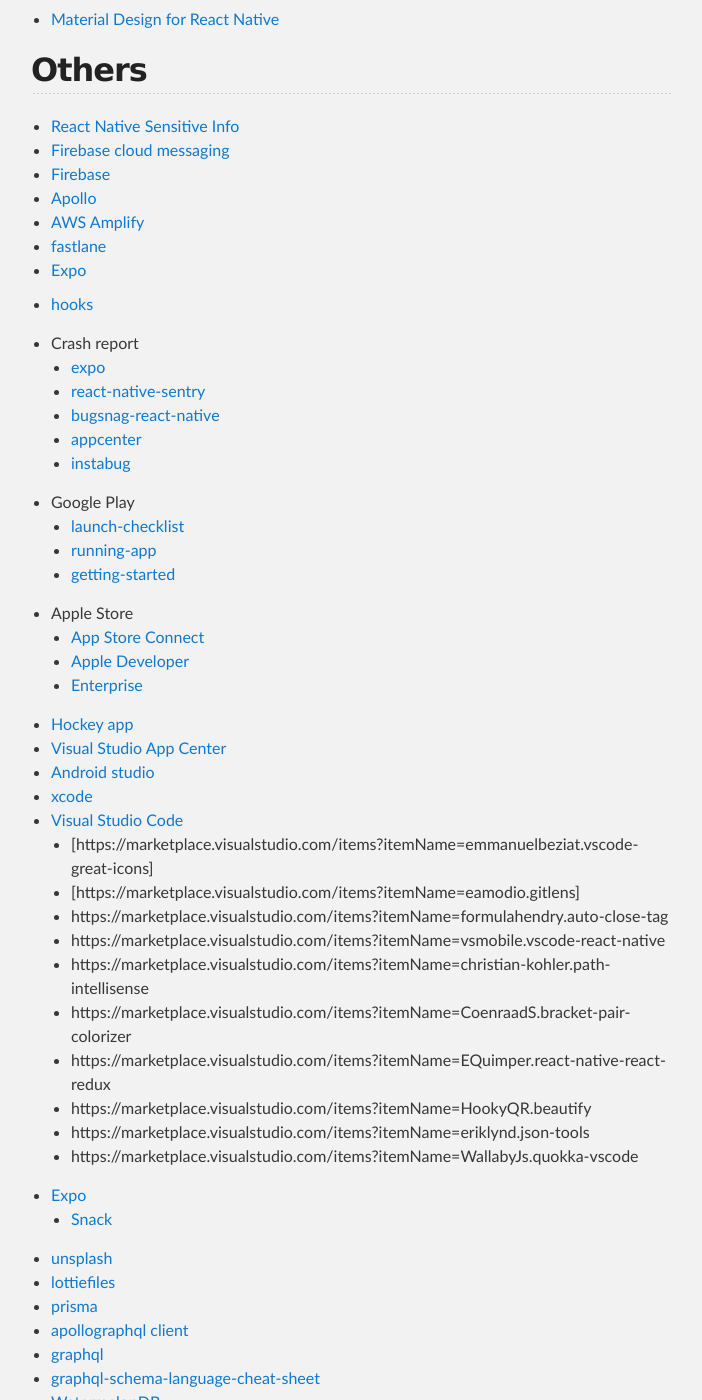
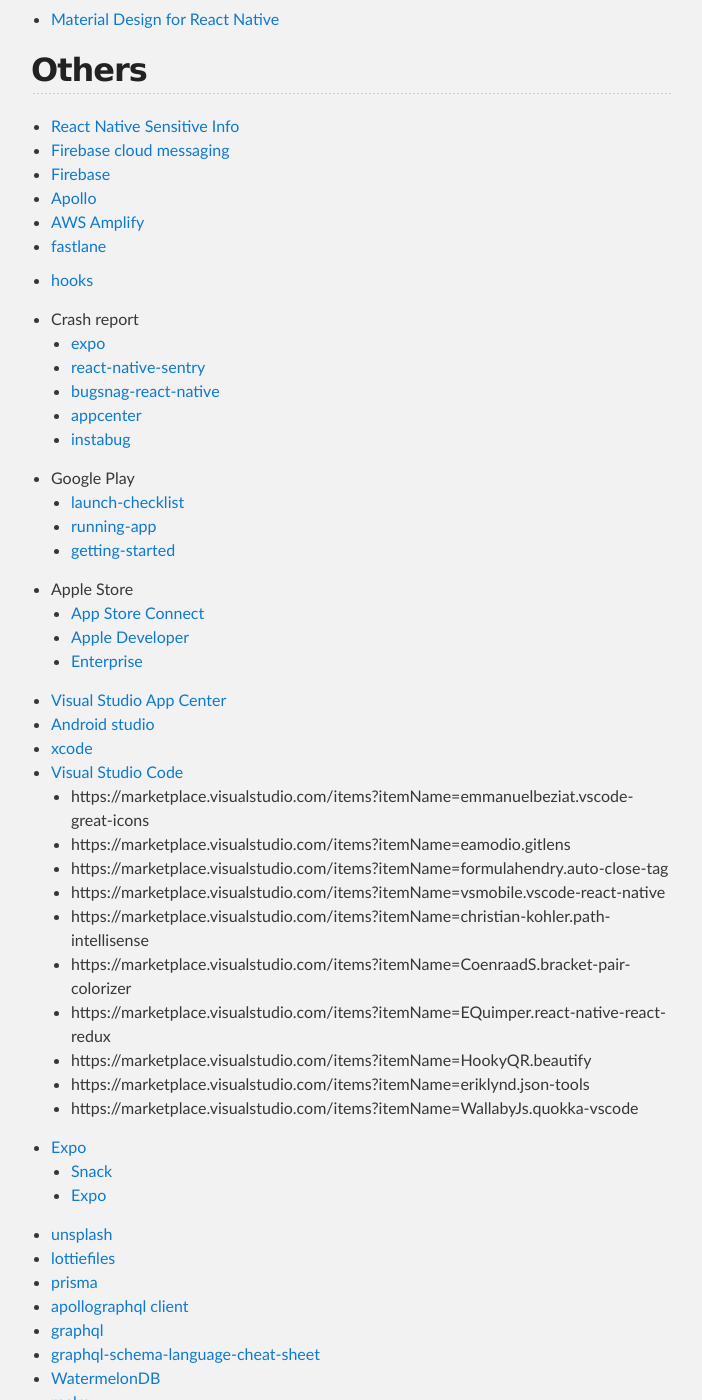
Before and after one commit to haapio/haapio.github.io, a Jekyll site: the page built from react-native.md, in a window 1280 px wide and 1400 px high, scrolled down 2897 px. Shown: the whole window, without its empty margins (289-991 px from the left). Built offline with Jekyll 4.4.1, drawn with Linux system fonts in a browser that asks for light colours; the repository's description, which GitHub fills in, is left out; our own code applies the rules of GitHub Pages for plain Markdown files.

Commit message:
Update react-native.md

```diff
--- a/react-native.md
+++ b/react-native.md
@@ -139,13 +138,12 @@ layout: default
   - [Apple Developer](https://developer.apple.com)
   - [Enterprise](https://developer.apple.com/programs/enterprise/)
 
-- [Hockey app](https://hockeyapp.net)
 - [Visual Studio App Center](https://docs.microsoft.com/en-us/appcenter/sdk/getting-started/react-native)
 - [Android studio](https://developer.android.com/studio/)
 - [xcode](https://developer.apple.com/xcode/)
 - [Visual Studio Code](https://code.visualstudio.com)
-  - [https://marketplace.visualstudio.com/items?itemName=emmanuelbeziat.vscode-great-icons]
-  - [https://marketplace.visualstudio.com/items?itemName=eamodio.gitlens]
+  - https://marketplace.visualstudio.com/items?itemName=emmanuelbeziat.vscode-great-icons
+  - https://marketplace.visualstudio.com/items?itemName=eamodio.gitlens
   - https://marketplace.visualstudio.com/items?itemName=formulahendry.auto-close-tag
   - https://marketplace.visualstudio.com/items?itemName=vsmobile.vscode-react-native
   - https://marketplace.visualstudio.com/items?itemName=christian-kohler.path-intellisense
```
Also changed, not shown: other parts of react-native.md (+1 -1 lines).
